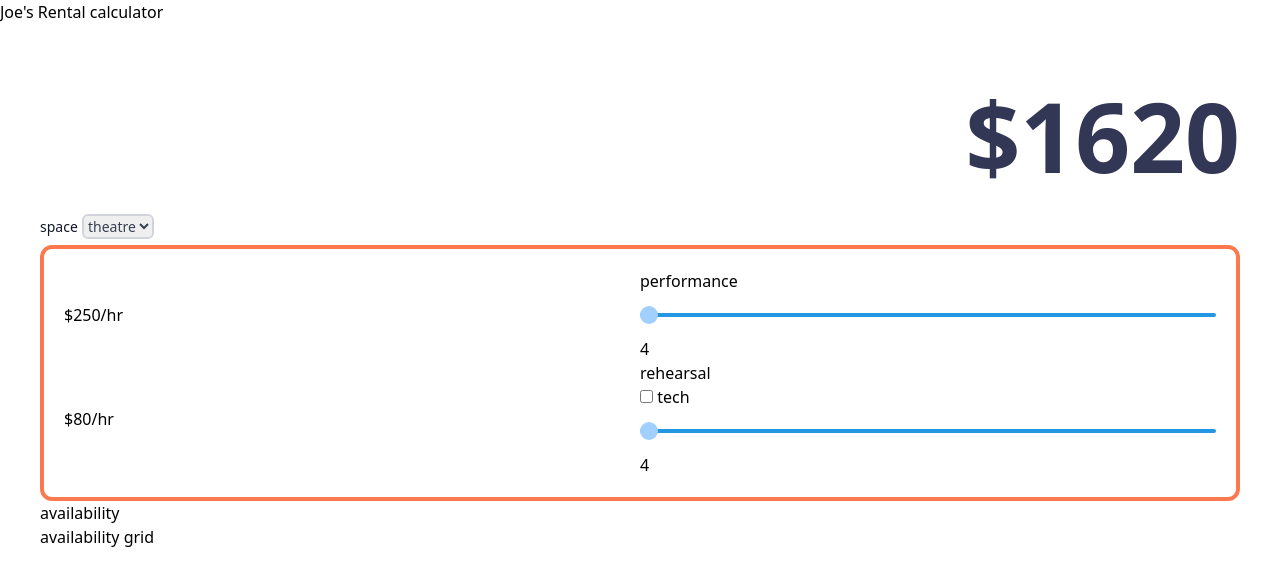
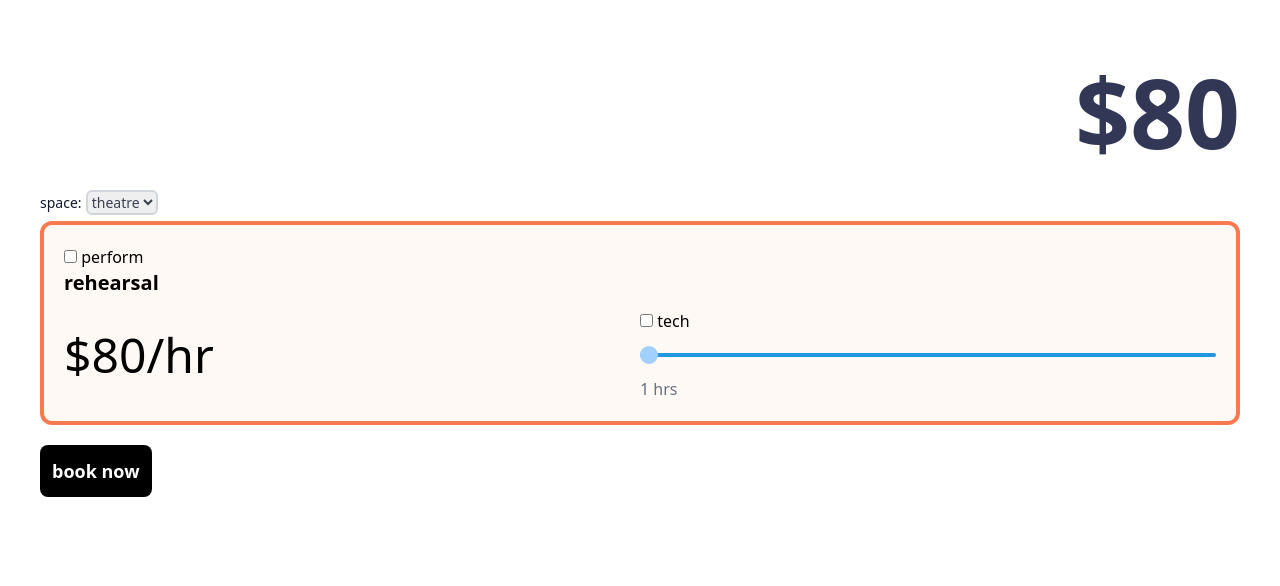
Before and after one commit to xanderjakeq/pricest, a SvelteKit app: page / in a window 1280 px wide. Shown: the top 586 px of the page. Built offline with nearby package versions, Linux system fonts and the light colour scheme.

Commit message:
add more options

```diff
--- a/src/lib/components/range.svelte
+++ b/src/lib/components/range.svelte
@@ -10,6 +10,7 @@
 		-webkit-appearance: none;
 		margin: 10px 0;
 		width: 100%;
+        background: transparent;
 	}
 	input[type='range']:focus {
 		outline: none;
--- a/src/routes/+page.svelte
+++ b/src/routes/+page.svelte
@@ -1,8 +1,9 @@
 <script lang="ts">
+	import { page } from '$app/stores';
 	import Range from '$lib/components/range.svelte';
 
 	let spaces = ['theatre', 'studio'];
-	let selected: string;
+	let selected: string = $page.url.searchParams.get('space') || spaces[0];
 
 	const prices = {
 		theatre: {
@@ -24,24 +25,39 @@
 		},
 		studio: {
 			min: 1,
-			max: 8
+			max: 20
 		}
 	};
 
 	let theatrePerf = 4;
-	let theatreRehearse = 4;
+	let theatreRehearse = 1;
+	let studioTime = 1;
 	let isTech = false;
+	let isPerf = false;
+	let isTeach = false;
 
+	let total = 0;
+
+	$: {
+		theatreRehearse = isTech ? 4 : 1;
+	}
+
+	$: performanceTotal = prices.theatre.securityDeposit + prices.theatre.perf * theatrePerf;
 	$: rehearsalTotal =
 		theatreRehearse * (isTech ? prices.theatre.techRehearsal : prices.theatre.rehearsal);
-	$: total = prices.theatre.securityDeposit + prices.theatre.perf * theatrePerf + rehearsalTotal;
+
+	$: {
+		if (selected === spaces[0]) {
+			total = (isPerf ? performanceTotal : 0) + rehearsalTotal;
+		} else {
+			total = (isTeach ? prices.studio.teachingArtist : prices.studio.teachingArtist) * studioTime;
+		}
+	}
 </script>
-
-<h1>Joe's Rental calculator</h1>
 
 <div class="m-10">
 	<h2 class="text-[6rem] font-bold text-[#323755] text-right">${total}</h2>
-	<label for="space" class="text-sm font-medium text-gray-900">space</label>
+	<label for="space" class="text-sm font-medium text-gray-900">space:</label>
 	<select
 		bind:value={selected}
 		name="space"
@@ -52,11 +68,19 @@
 			<option value={space}>{space}</option>
 		{/each}
 	</select>
-	<div class="border-4 border-[#FC7950] rounded-xl p-5">
-		<div class="flex flex-row gap-3 items-center justify-between">
-			<div>${prices.theatre.perf}/hr</div>
+
+	<div class="border-4 border-[#FC7950] rounded-xl p-5 bg-orange-400/[.05]">
+		{#if selected === spaces[0]}
+			<input bind:checked={isPerf} type="checkbox" id="perf" /> <label for="perf">perform</label>
+			{#if isPerf}
+				<label
+					for="theatrePerformance"
+					class="text-xl font-bold block
+                    my-3">performance</label
+				>
+				<div class="flex flex-col md:flex-row gap-3 items-center justify-between mb-6">
+					<div class="w-full md:w-64 text-[3rem] font-thin">${prices.theatre.perf}/hr</div>
 					<div class="w-full max-w-xl">
-				<label for="theatrePerformance">performance</label>
 						<div class="slidecontainer">
 							<Range
 								min={time.theatre.min}
@@ -66,33 +90,61 @@
 								id="theatrePerformance"
 							/>
 						</div>
-				<span>{theatrePerf}</span>
+						<span class="text-slate-700/75">{theatrePerf} hrs</span>
 					</div>
 				</div>
+			{/if}
 
-		<div class="flex flex-row gap-3 items-center justify-between">
-			<div>${isTech ? prices.theatre.techRehearsal : prices.theatre.rehearsal}/hr</div>
+			<label for="theatreRehearse" class="text-xl font-bold block mb-3">rehearsal</label>
+			<div class="flex flex-col md:flex-row gap-3 items-center justify-between">
+				<div class="w-full md:w-64 text-[3rem] font-thin">
+					${isTech ? prices.theatre.techRehearsal : prices.theatre.rehearsal}/hr
+				</div>
 				<div class="w-full max-w-xl">
-				<label for="theatreRehearse">rehearsal</label>
-				<br />
 					<input bind:checked={isTech} type="checkbox" id="tech" /> <label for="tech">tech</label>
 					<div class="slidecontainer">
 						<Range
-						min={time.theatre.min}
+							min={isTech ? time.theatre.min : 1}
 							max={time.theatre.max}
 							step={1}
 							bind:value={theatreRehearse}
 							id="theatreRehearse"
 						/>
 					</div>
-				<span>{theatreRehearse}</span>
+					<span class="text-slate-700/75">{theatreRehearse} hrs</span>
 				</div>
 			</div>
+		{:else}
+			<div class="flex flex-col md:flex-row gap-3 items-center justify-between">
+				<div class="w-full md:w-64 text-[3rem] font-thin">
+					${isTeach ? prices.studio.teachingArtist : prices.studio.artist}/hr
 				</div>
-	<div>
-		<h3>availability</h3>
-		<div>
-			<p>availability grid</p>
+				<div class="w-full max-w-xl">
+					<input bind:checked={isTeach} type="checkbox" id="teach" />
+					<label for="teach">teaching</label>
+					<div class="slidecontainer">
+						<Range
+							min={time.studio.min}
+							max={time.studio.max}
+							step={1}
+							bind:value={studioTime}
+							id="theatreRehearse"
+						/>
+					</div>
+					<span class="text-slate-700/75">{studioTime} hrs</span>
 				</div>
 			</div>
+		{/if}
 	</div>
+	<div class="flex flex-col flex-start">
+		<a
+			href={'mailto:ricardo@joesmovement.org?subject=' +
+				(selected === spaces[0]
+					? "Theatre%20rental%20for%20Joe's%20Movement%20Emporium"
+					: "Space%20Rental%20for%20Joe's%20Movement%20Emporium")}
+			class="p-3 my-5 bg-black text-white font-bold text-lg bg-[#323755] rounded-lg max-w-fit"
+		>
+			book now
+		</a>
+	</div>
+</div>
```
Lines whose indentation alone changed are shown as unchanged.
